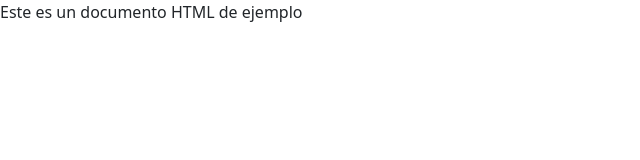
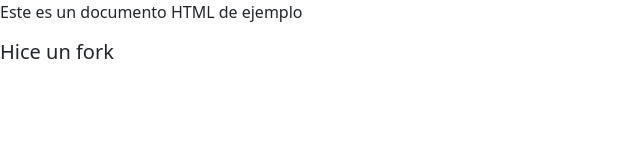
Before and after one commit to aranda90/teach, a plain HTML site: page index.html in a window 1280 px wide. Shown: the whole page, without its empty margins (0-640 px from the left). Drawn offline with nearby package versions, Linux system fonts and the light colour scheme.

Commit message:
Realice un fork

```diff
--- a/index.html
+++ b/index.html
@@ -9,7 +9,7 @@
 </head>
 <body>
     <p>Este es un documento HTML de ejemplo</p>
-
+    <h5>Hice un fork</h5>
 
     <script src="https://cdn.jsdelivr.net/npm/bootstrap@5.0.2/dist/js/bootstrap.bundle.min.js" integrity="sha384-MrcW6ZMFYlzcLA8Nl+NtUVF0sA7MsXsP1UyJoMp4YLEuNSfAP+JcXn/tWtIaxVXM" crossorigin="anonymous"></script>
 </body>
```
